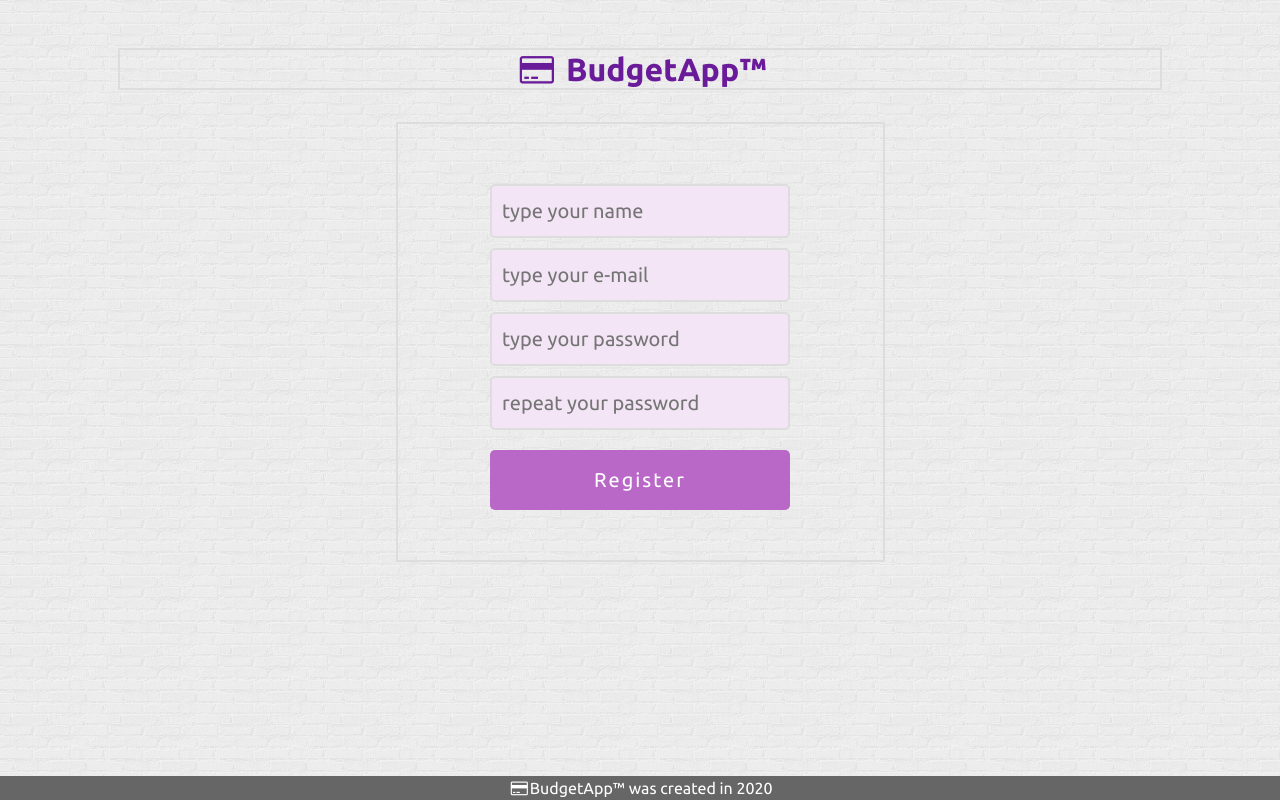
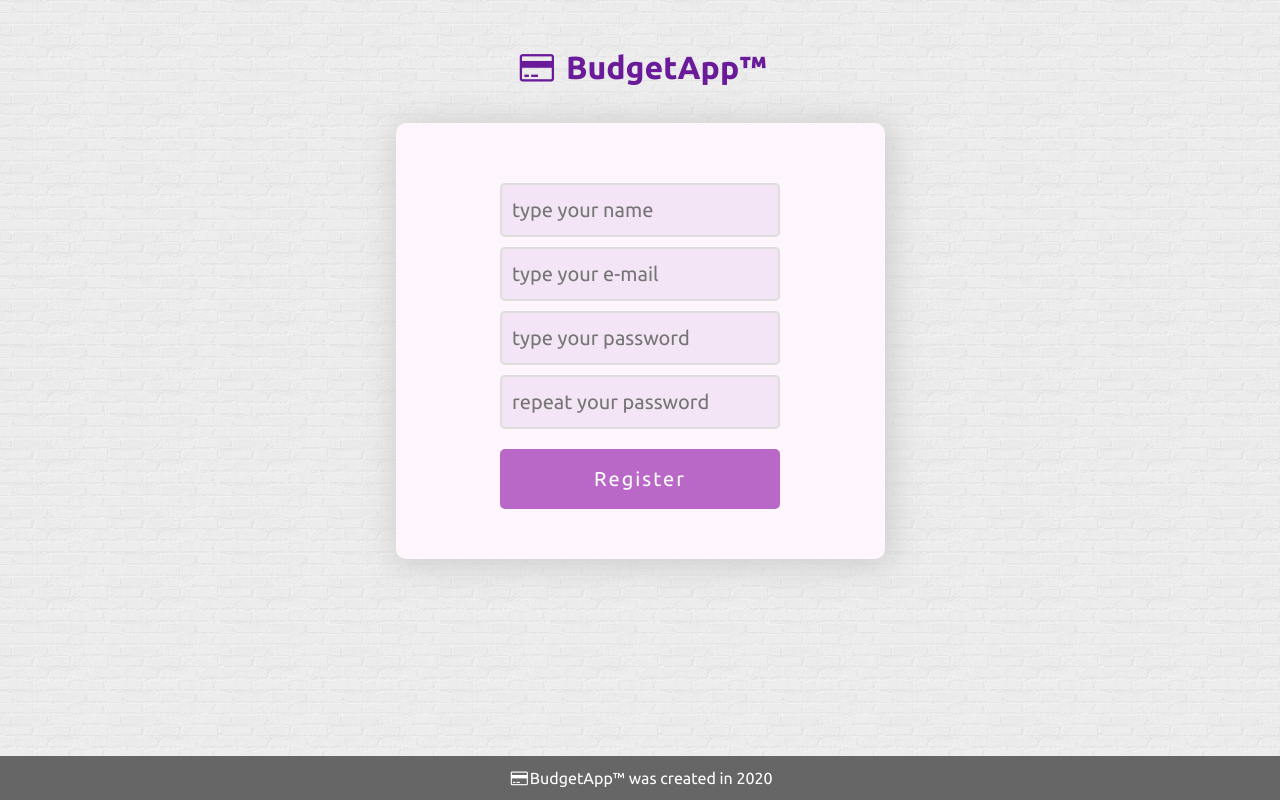
Before and after one commit to sowa008/BudgetAppPHP, a PHP site: page /register.html in a window 1280 px wide. Run offline with PHP 8.4, Linux system fonts and the light colour scheme.

Commit message:
Midified styles

```diff
--- a/style.css
+++ b/style.css
@@ -8,7 +8,6 @@ body
 
 h1
 {
-	border:  2px solid #dddddd;
 	font-size: 32px;
 	font-weight: 700;
 	text-align: center;
@@ -22,9 +21,14 @@ h1>i
 
 form
 {
-	border:  2px solid #dddddd;
 	padding: 50px;
+	margin-top: 5px;
 	text-align: center;
+	background-color: #fff5fc;
+	-webkit-box-shadow: 3px 3px 30px 5px rgba(204,204,204,0.9);
+	-moz-box-shadow: 3px 3px 30px 5px rgba(204,204,204,0.9);
+	box-shadow: 3px 3px 30px 5px rgba(204,204,204,0.9);
+	border-radius: 10px;
 }
 
 footer
@@ -35,7 +39,8 @@ footer
 	font-size: 16px;
 	position: absolute;
 	bottom: 0px;
-	width: 100%
+	width: 100%;
+	padding: 10px;
 }
 
 input[type=text],
@@ -44,7 +49,7 @@ input[type=password],
 input[type=number],
 input[type=date]
 {
-	width: 300px;
+	width: 280px;
 	background-color: #f3e5f5;
 	color: #6a1b81;
 	border: 2px solid #dddddd;
@@ -73,7 +78,7 @@ input[type=date]:focus
 
 input[type=submit]
 {
-	width: 300px;
+	width: 280px;
 	background-color: #ba68c8;
 	font-size: 20px;
 	color: white;
```
